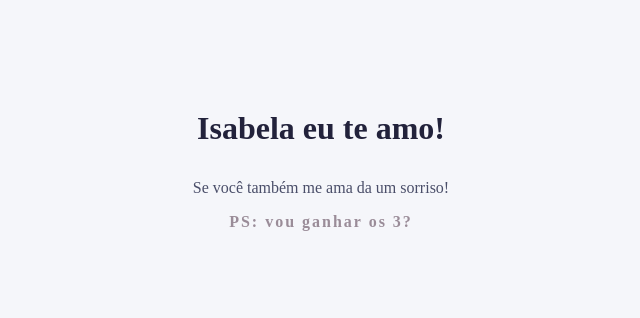
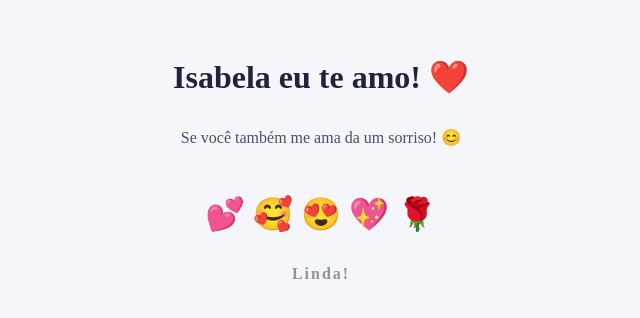
Before and after one commit to KevinR360/clone-tabnews, a Next.js app: page / in a window 1280 px wide. Shown: the part 248-566 px from the top of the page, without its empty margins (319-959 px from the left). Built offline with nearby package versions, Linux system fonts and the light colour scheme.

Commit message:
add emotes

```diff
--- a/pages/index.js
+++ b/pages/index.js
@@ -1,9 +1,10 @@
 function Home() {
   return (
     <div className="container">
-      <h1>Isabela eu te amo!</h1>
-      <p>Se você também me ama da um sorriso!</p>
-      <span className="brand">PS: vou ganhar os 3?</span>
+      <h1>Isabela eu te amo! ❤️</h1>
+      <p>Se você também me ama da um sorriso! 😊</p>
+      <div className="emotes">💕 🥰 😍 💖 🌹</div>
+      <span className="brand">Linda!</span>
       <style jsx>{`
         .container {
           min-height: 100vh;
@@ -21,6 +22,26 @@ function Home() {
           color: #4a4e69;
           margin-bottom: 1em;
         }
+        .emotes {
+          font-size: 2em;
+          margin: 1em 0;
+          animation: bounce 2s infinite;
+        }
+        @keyframes bounce {
+          0%,
+          20%,
+          50%,
+          80%,
+          100% {
+            transform: translateY(0);
+          }
+          40% {
+            transform: translateY(-10px);
+          }
+          60% {
+            transform: translateY(-5px);
+          }
+        }
         .brand {
           color: #9a8c98;
           font-weight: bold;
```
